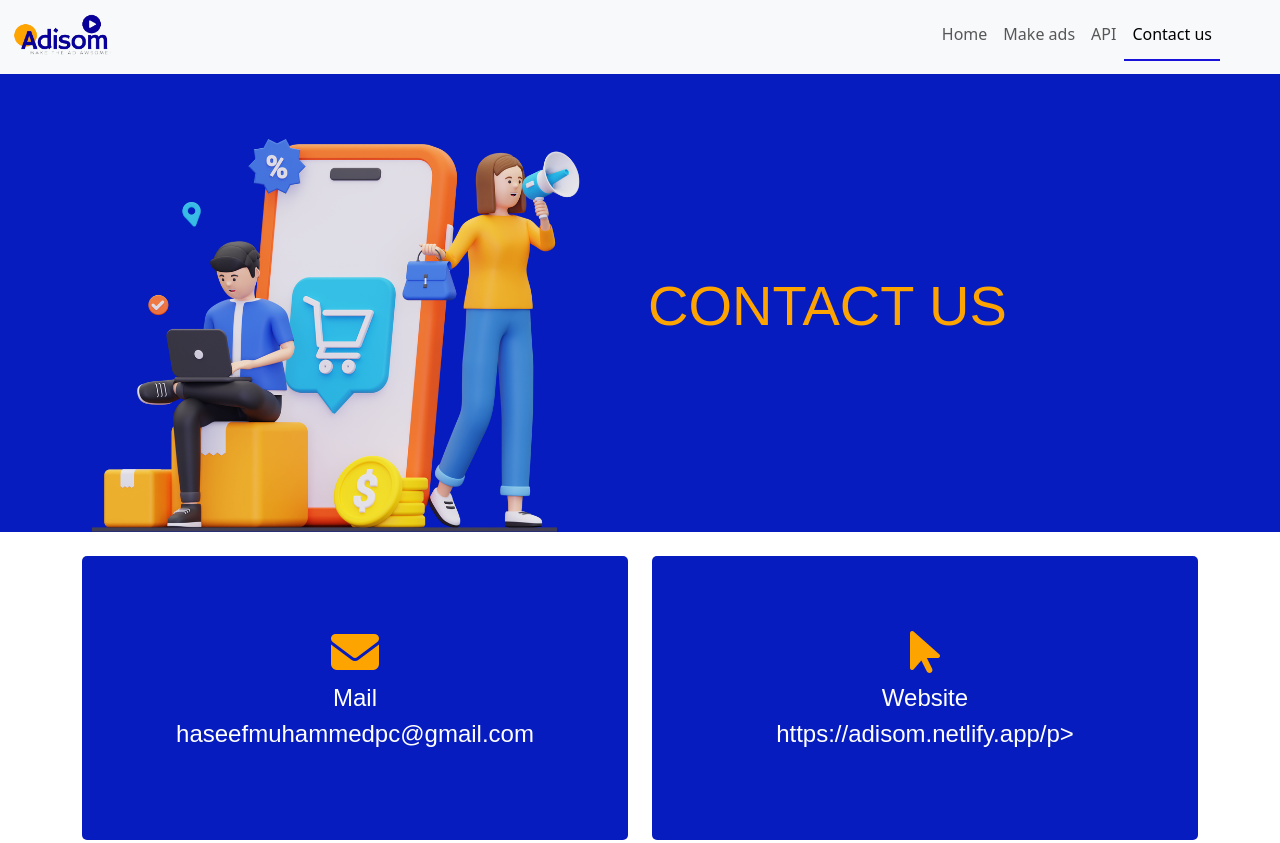
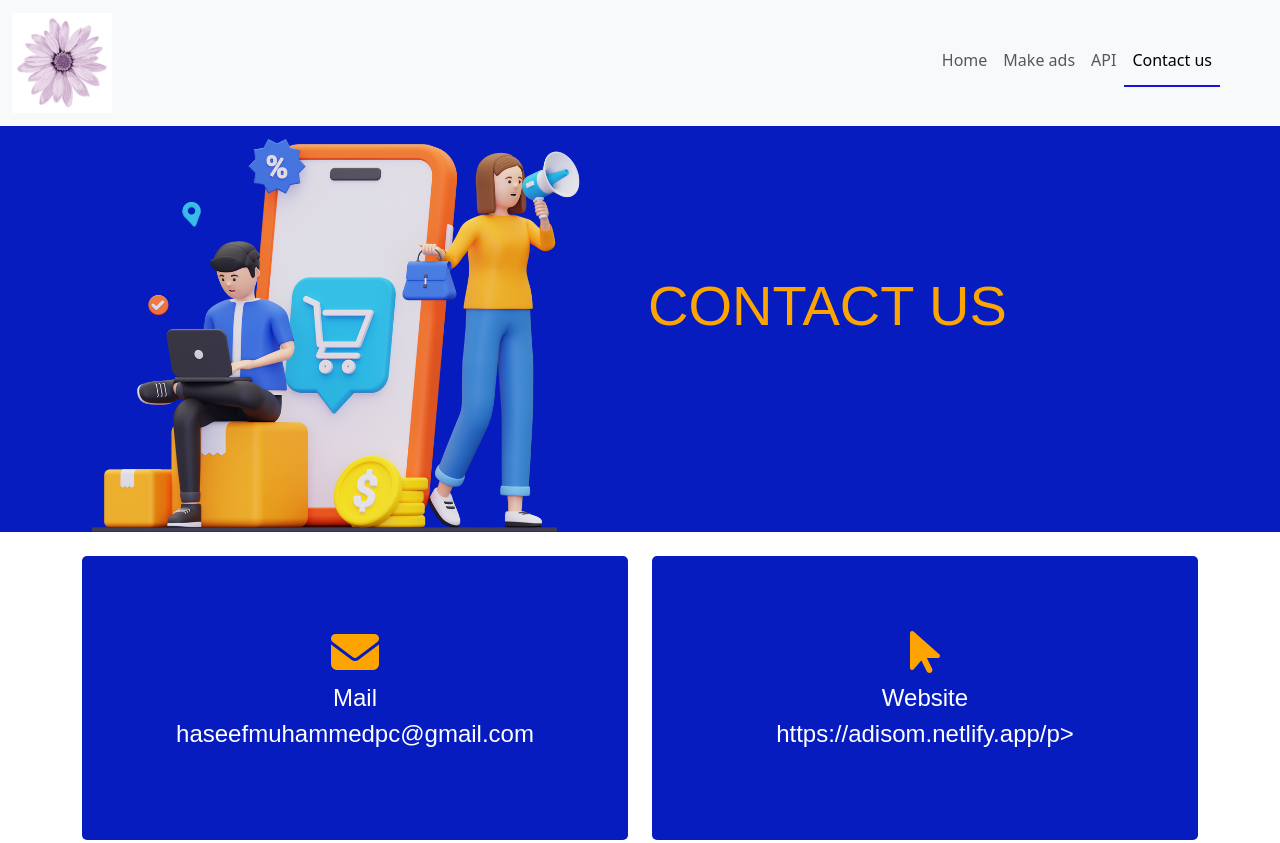
Before and after one commit to HaseefMuhammed/adisom, a plain HTML site: page contact.html in a window 1280 px wide. Shown: the top 843 px of the page. Drawn offline with Linux system fonts and the light colour scheme; a web font is replaced by a local one.

Commit message:
Contact flower

```diff
--- a/contact.html
+++ b/contact.html
@@ -14,7 +14,7 @@
   <header>
     <nav class="navbar navbar-expand-lg bg-body-tertiary fixed-top">
       <div class="container-fluid">
-        <a class="navbar-brand" href="#"><img src="images/navimage.png" alt="Adisom" class="img-fluid"></a>
+        <a class="navbar-brand" href="#"><img src="https://github.com/HaseefMuhammed/adisom/blob/master/images/flower.png" alt="Adisom" class="img-fluid"></a>
         <button class="navbar-toggler" type="button" data-bs-toggle="collapse" data-bs-target="#navbarSupportedContent" aria-controls="navbarSupportedContent" aria-expanded="false" aria-label="Toggle navigation">
           <span class="navbar-toggler-icon"></span>
         </button>
```
